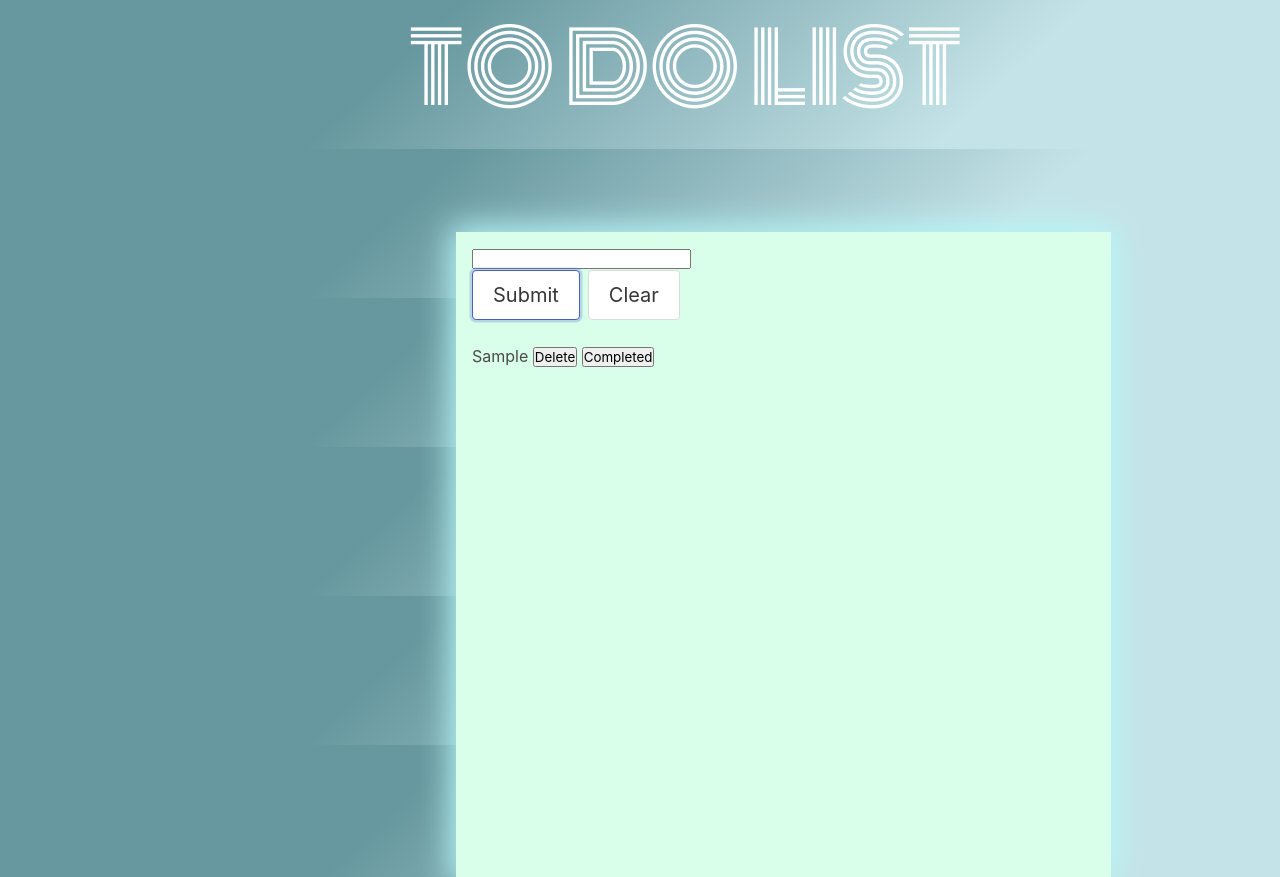
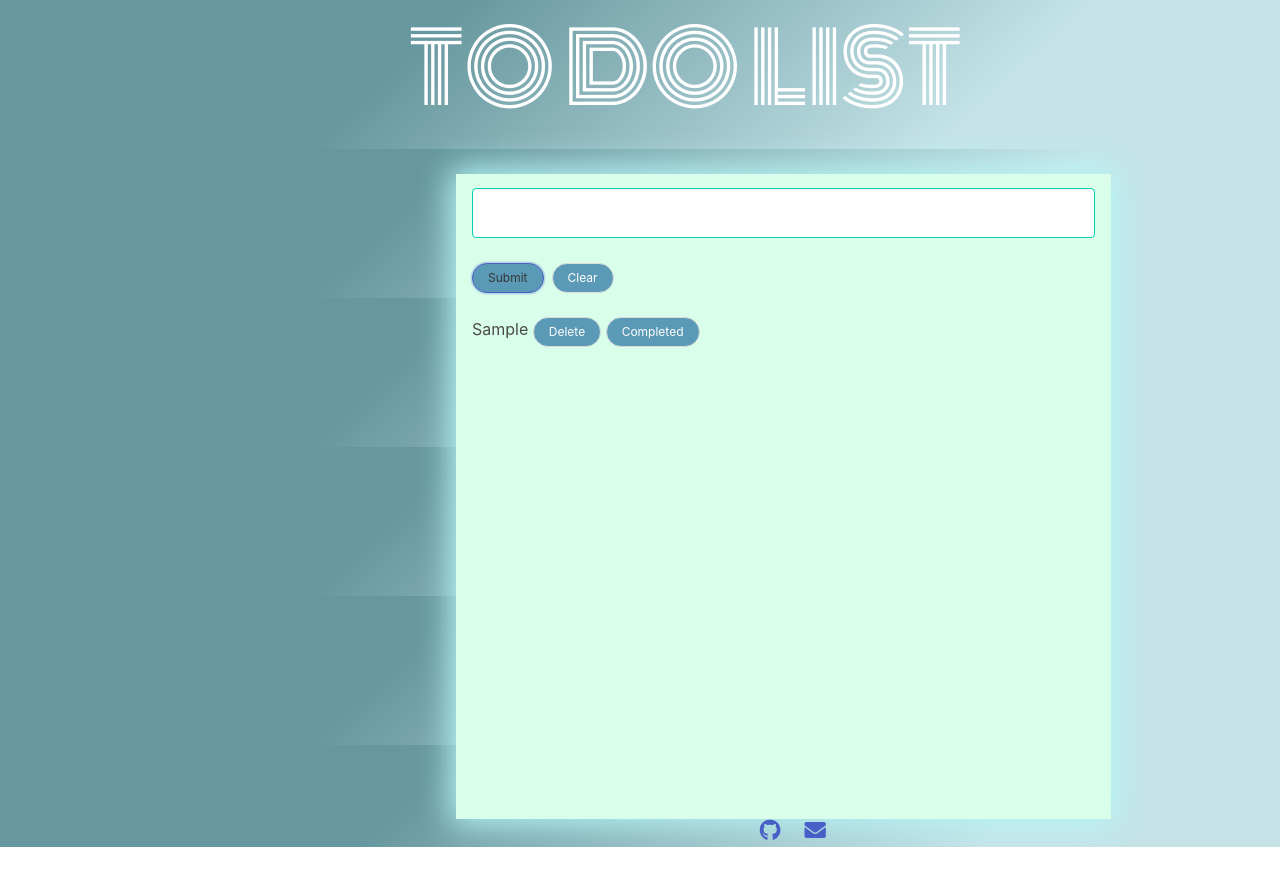
Before and after one commit to ivymmurithi/to-do-list, a plain HTML site: page index.html in a window 1280 px wide. Both pictures are taken after typing "Sample" into the empty fields and a click on the button "Submit". After the commit the page ends 847 px from the top, so only its background shows below. Drawn offline with nearby package versions, Linux system fonts and the light colour scheme.

Commit message:
finalize to do list

```diff
--- a/index.html
+++ b/index.html
@@ -4,6 +4,7 @@
     <meta charset="UTF-8">
     <meta http-equiv="X-UA-Compatible" content="IE=edge">
     <meta name="viewport" content="width=device-width, initial-scale=1.0">
+    <link rel="stylesheet" href="https://cdnjs.cloudflare.com/ajax/libs/font-awesome/5.15.4/css/all.min.css">
     <link rel="stylesheet" href="https://cdn.jsdelivr.net/npm/bulma@0.9.3/css/bulma.min.css">
     <link rel="stylesheet" href="./styles.css">
     <title>To Do List</title>
@@ -15,13 +16,17 @@
         </header>
 
         <section>
-            <input type="text" id="input">
-            <div class="buttons are-medium">
-                <button class="button" type="button" id="btn">Submit</button>
-                <button class="button" type="button" id="clear">Clear</button>
+            <input type="text" class="input is-primary is-medium" id="input">
+            <div class="buttons are-small">
+                <button class="button is-rounded" type="button" id="btn">Submit</button>
+                <button class="button is-rounded" type="button" id="clear">Clear</button>
             </div>
             <div id="lists">
                 <ul id="show-list"></ul>
+            </div>
+            <div class="social-icons icon is-medium">
+               <a href="https://github.com/ivymmurithi/to-do-list"><i class="fab fa-lg fab fa-github ml-5"></i></a>
+               <a href="mailto:ivymurithi@gmail.com"><i class="fas fa-lg fas fa-envelope ml-5"></i></a>
             </div>
         </section>
     </div>
--- a/index.js
+++ b/index.js
@@ -2,8 +2,8 @@ $(document).ready(function() {
     $("#btn").click(function(){
         let info = $("#input").val();
         $("#input").val("");
-        let btn = `<button class = "deleteBtn">Delete</button>`;
-        let completed =`<button class = "completedBtn">Completed</button>`
+        let btn = `<button class = "button is-rounded is-small deleteBtn">Delete</button>`;
+        let completed =`<button class = "button is-rounded is-small completedBtn">Completed</button>`
         let displayed = $("#show-list").append("<div><li>" + info + " " + btn + " " + completed + "</li></div>");
     });
 
--- a/styles.css
+++ b/styles.css
@@ -32,4 +32,23 @@ section {
   background: #d9ffea;
   box-shadow: 0px 0px 30px 5px #b7f7f7;
   padding: 14px 16px;
+  margin-top: -5%;
 }
+
+.button {
+  background-color:#5A9AB6;
+  color: white;
+}
+
+.deleteBtn, .completedBtn {
+  background-color: #5A9AB6;
+}
+
+.buttons {
+  margin-top: 4%;
+}
+
+.social-icons {
+  margin-top: 75%;
+  margin-left: 47%;
+}
```
